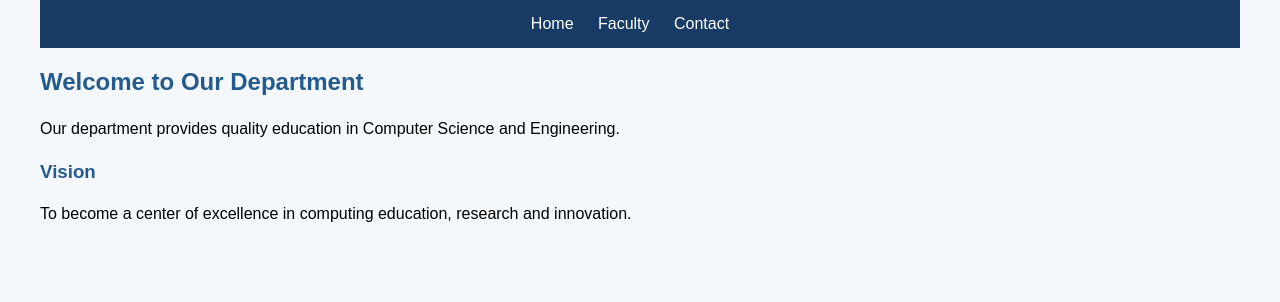
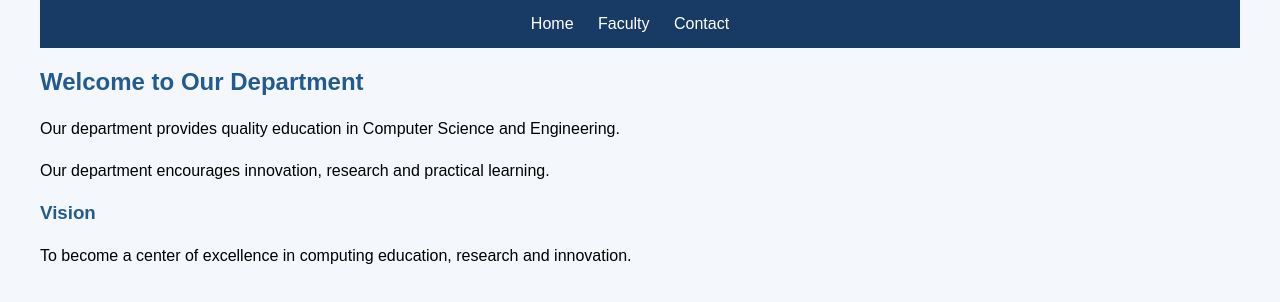
Before and after one commit to Sathyadithya13/college-department-website, a plain HTML site: page index.html in a window 1280 px wide. Shown: the part 98-400 px from the top of the page. Drawn offline with Linux system fonts and the light colour scheme.

Commit message:
Add department home page Content

```diff
--- a/index.html
+++ b/index.html
@@ -16,7 +16,7 @@
 
     <h2>Welcome to Our Department</h2>
     <p>Our department provides quality education in Computer Science and Engineering.</p>
-
+    <p>Our department encourages innovation, research and practical learning. </p>
     <h3>Vision</h3>
     <p>To become a center of excellence in computing education, research and innovation.</p>
 </body>
```
